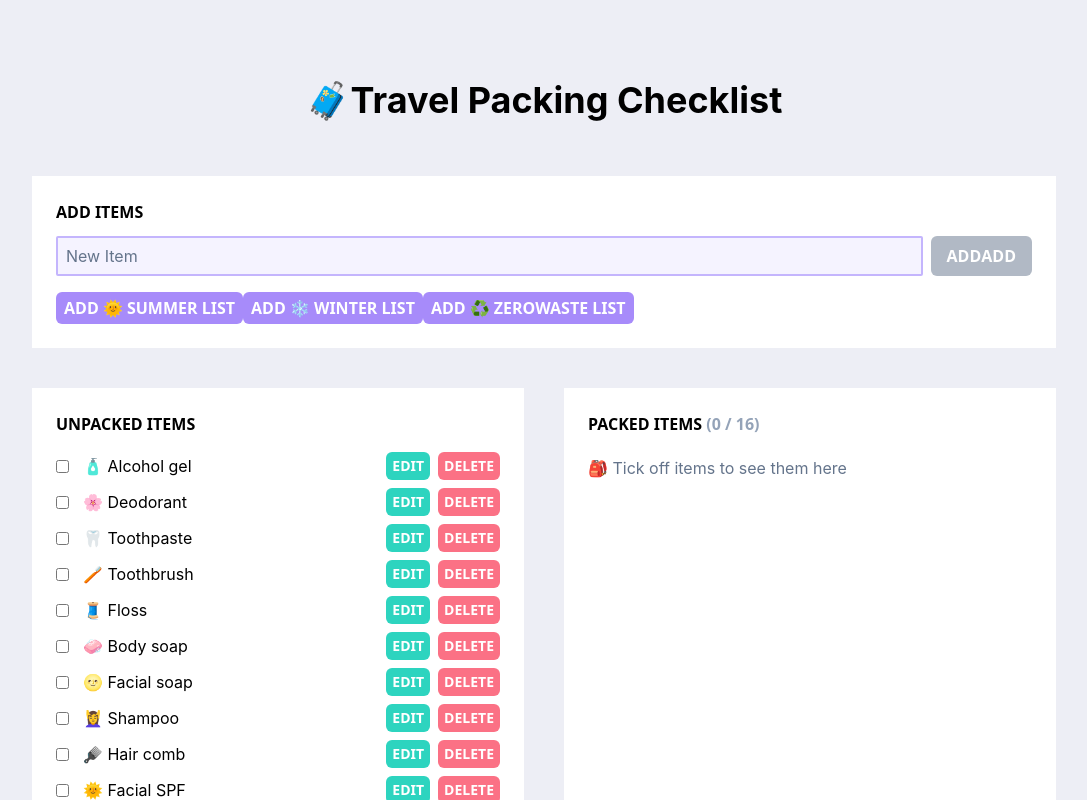
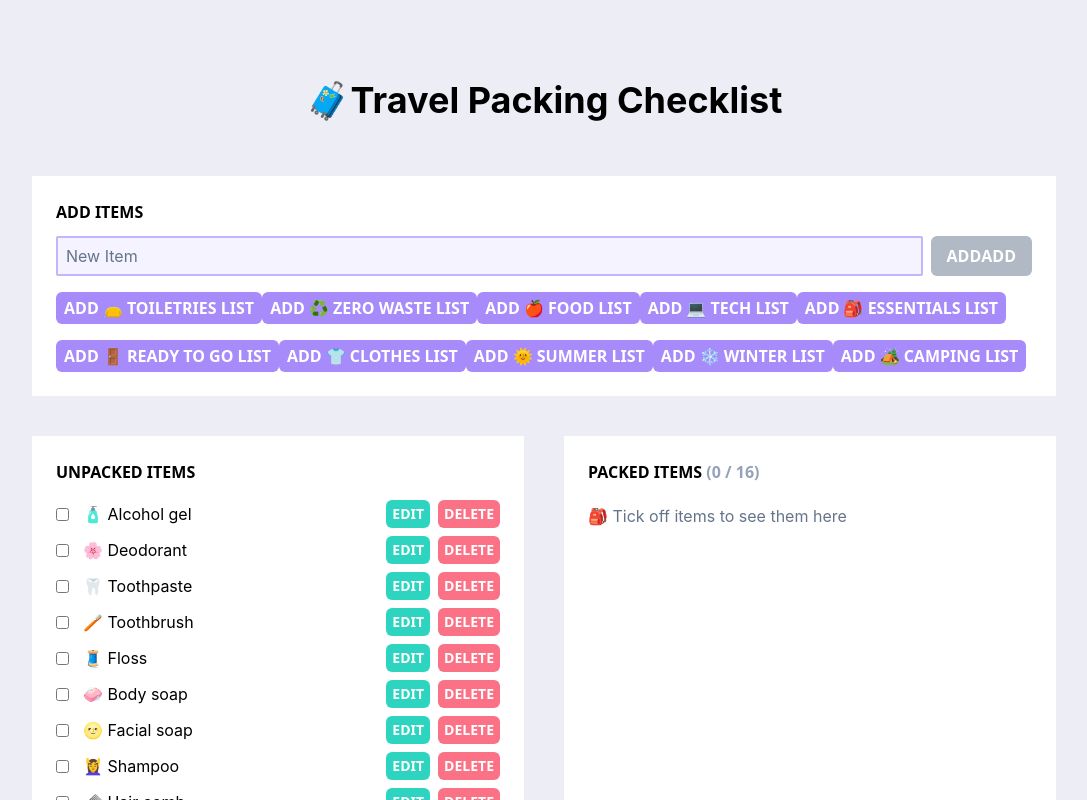
Before and after one commit to paulafffl/travel_packing_checklist, a React (Create React App) app: page / in a window 1280 px wide. Shown: the top 800 px of the page, without its empty margins (96-1183 px from the left). Built offline with nearby package versions, Linux system fonts and the light colour scheme.

Commit message:
Populate all AddList buttons

```diff
--- a/src/components/AddSection.tsx
+++ b/src/components/AddSection.tsx
@@ -1,34 +1,94 @@
 import { useState } from 'react';
-import { listSummer, listWinter, listZeroWaste } from '../lib/lists';
+import {
+  listCamping,
+  listClothes,
+  listEssentials,
+  listFood,
+  listReadyToGo,
+  listSummer,
+  listTech,
+  listToiletries,
+  listWinter,
+  listZeroWaste,
+} from '../lib/lists';
 import AddItem from './AddItem';
 import AddList from './AddList';
 
 const AddSection = () => {
+  const [listedToiletries, setListedToiletries] = useState(false);
+  const [listedZeroWaste, setListedZeroWaste] = useState(false);
+  const [listedFood, setListedFood] = useState(false);
+  const [listedTech, setListedTech] = useState(false);
+  const [listedEssentials, setListedEssentials] = useState(false);
+  const [listedReadyToGo, setListedReadyToGo] = useState(false);
+  const [listedClothes, setListedClothes] = useState(false);
   const [listedSummer, setListedSummer] = useState(false);
   const [listedWinter, setListedWinter] = useState(false);
-  const [listedZeroWaste, setListedZeroWaste] = useState(false);
+  const [listedCamping, setListedCamping] = useState(false);
 
   return (
     <section>
       <h2> ADD ITEMS </h2>
       <AddItem />
       <AddList
+        list={listToiletries}
+        name={'👝 Toiletries'}
+        listedState={listedToiletries}
+        listedSetState={setListedToiletries}
+      />
+      <AddList
+        list={listZeroWaste}
+        name={'♻️ Zero Waste'}
+        listedState={listedZeroWaste}
+        listedSetState={setListedZeroWaste}
+      />
+      <AddList
+        list={listFood}
+        name={'🍎 Food'}
+        listedState={listedFood}
+        listedSetState={setListedFood}
+      />
+      <AddList
+        list={listTech}
+        name={'💻 Tech'}
+        listedState={listedTech}
+        listedSetState={setListedTech}
+      />
+      <AddList
+        list={listEssentials}
+        name={'🎒 Essentials'}
+        listedState={listedEssentials}
+        listedSetState={setListedEssentials}
+      />
+      <AddList
+        list={listReadyToGo}
+        name={'🚪 Ready To Go'}
+        listedState={listedReadyToGo}
+        listedSetState={setListedReadyToGo}
+      />
+      <AddList
+        list={listClothes}
+        name={'👕 Clothes'}
+        listedState={listedClothes}
+        listedSetState={setListedClothes}
+      />
+      <AddList
         list={listSummer}
-        name={'🌞 SUMMER'}
+        name={'🌞 Summer'}
         listedState={listedSummer}
         listedSetState={setListedSummer}
       />
       <AddList
         list={listWinter}
-        name={'❄️ WINTER'}
+        name={'❄️ Winter'}
         listedState={listedWinter}
         listedSetState={setListedWinter}
       />
       <AddList
-        list={listZeroWaste}
-        name={'♻️ ZeroWaste'}
-        listedState={listedZeroWaste}
-        listedSetState={setListedZeroWaste}
+        list={listCamping}
+        name={'🏕️ Camping'}
+        listedState={listedCamping}
+        listedSetState={setListedCamping}
       />
     </section>
   );
--- a/src/lib/lists.ts
+++ b/src/lib/lists.ts
@@ -30,19 +30,6 @@ export const listZeroWaste = [
   '🧂 Seasonings',
 ];
 
-export const listClothes = [
-  '👕 Shirts',
-  '👚 Tops',
-  '👖 Trousers',
-  '🩳 Shorts / Skirt',
-  '👗 Jumpsuit / Dress',
-  '🧥 Coat / Jacket',
-  '🩲 Underwear',
-  '🧦 Socks',
-  '🧘 Sportswear',
-  '😴 Pyjamas',
-];
-
 export const listFood = [
   '🍫 Protein bar',
   '🍩 Sweets',
@@ -51,17 +38,6 @@ export const listFood = [
   '🍎 Fruits',
   '🥪 Sandwich',
 ];
-
-export const listSummer = [
-  '🧴 Sun Protector',
-  '🏖️ Beach Towel',
-  '👙 Swimwear',
-  '🕶️ Sun Glasses',
-  '🩴 Flipflops',
-  '🧢 Hat',
-];
-
-export const listWinter = ['🧤 Gloves', '🪖 Beanie', '🧣 Scarf', '🧥 Sweater', '🧦 Warm socks'];
 
 export const listTech = [
   '📱 Phone + charger',
@@ -97,6 +73,47 @@ export const listEssentials = [
   '🚍 Bus Tickets',
 ];
 
+export const listReadyToGo = [
+  '🪴 Water plants',
+  '🗑️ Take out trash',
+  '🧊 Get chilled food',
+  '🔥 Turn off heating',
+  '💡 Turn off lights',
+  '📝 Review checklist',
+  '🚪 Look door',
+];
+
+export const listClothes = [
+  '👕 Shirts',
+  '👚 Tops',
+  '👖 Trousers',
+  '🩳 Shorts / Skirt',
+  '👗 Jumpsuit / Dress',
+  '🧥 Coat / Jacket',
+  '🩲 Underwear',
+  '🧦 Socks',
+  '🧘 Sportswear',
+  '😴 Pyjamas',
+];
+
+export const listSummer = [
+  '🧴 Sun Protector',
+  '🏖️ Beach Towel',
+  '👙 Swimwear',
+  '🕶️ Sun Glasses',
+  '🩴 Flipflops',
+  '🧢 Hat',
+];
+
+export const listWinter = [
+  '🧤 Gloves',
+  '🧣 Scarf',
+  '🪖 Beanie',
+  '🧦 Winter socks',
+  '🧶 Sweater',
+  '🥼 Winter Coat',
+];
+
 export const listCamping = [
   '⛺ Tent',
   '🛌 Sleeping Bag',
@@ -118,13 +135,3 @@ export const listCamping = [
   '🎟️ Festival Ticket',
   '💵 Cash',
 ];
-
-export const readyToGo = [
-  '🪴 Water plants',
-  '🗑️ Take out trash',
-  '🧊 Get chilled food',
-  '🔥 Turn off heating',
-  '💡 Turn off lights',
-  '📝 Review checklist',
-  '🚪 Look door',
-];
```
